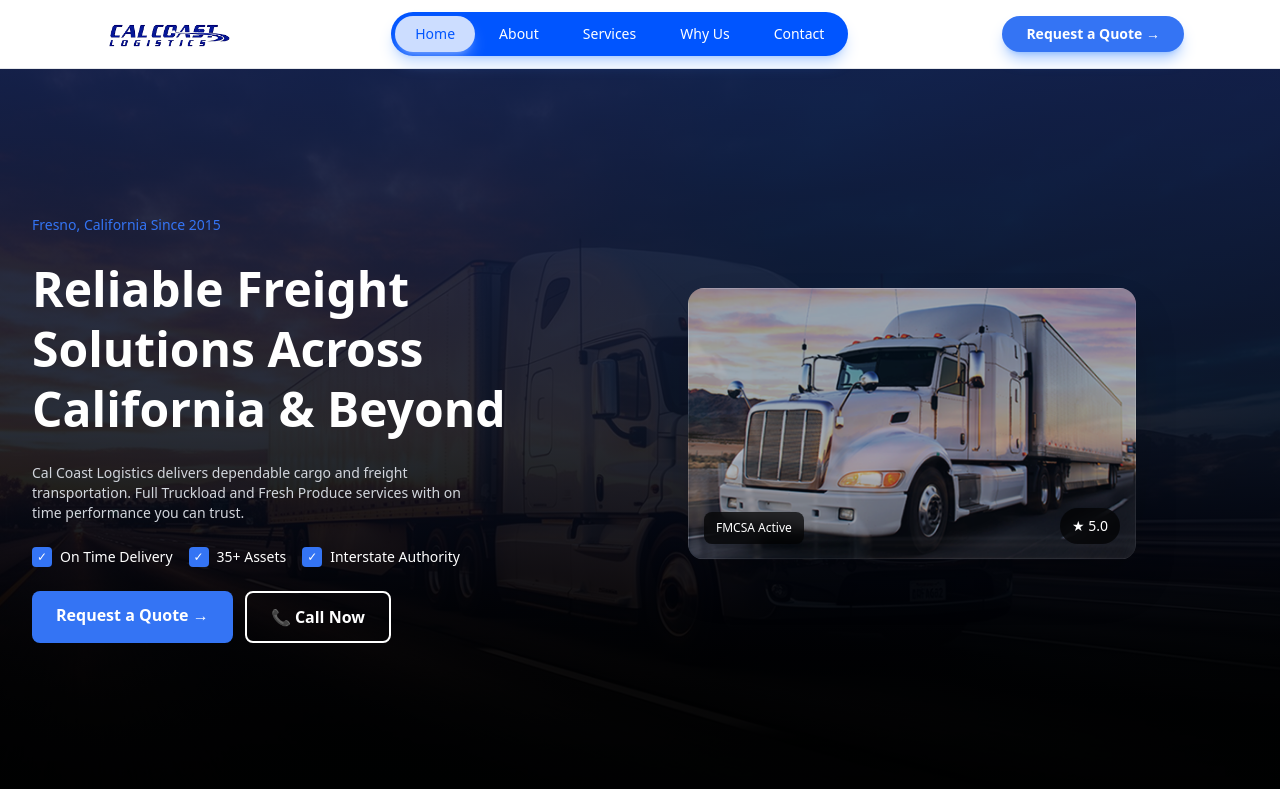
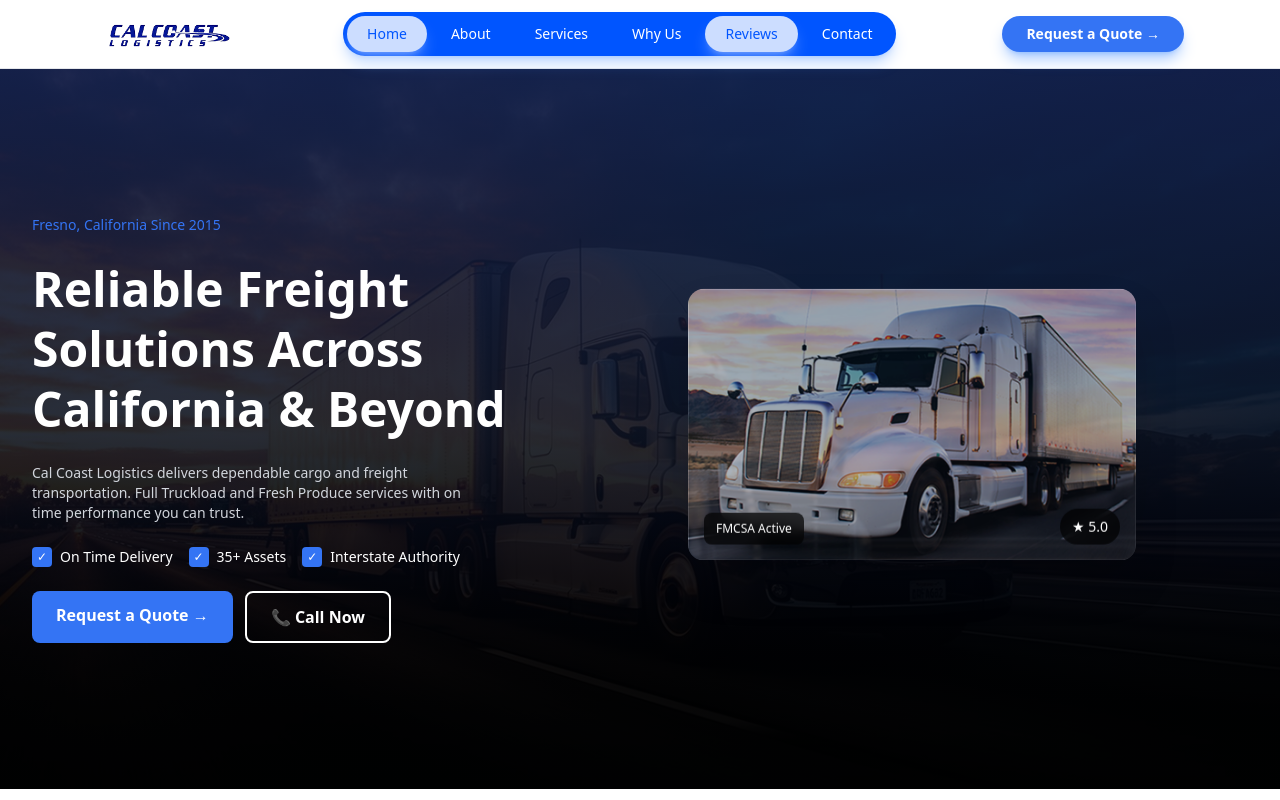
Before and after one commit to MianKashif2534/calcoast, a Next.js app: page / in a window 1280 px wide. Shown: the top 800 px of the page. Built offline with nearby package versions, Linux system fonts and the light colour scheme.

Commit message:
Refactor multiple components to use Link from Next.js for navigation, enhancing user experience. Update button elements to MotionLink for improved animations. Correct footer and navbar links to direct to the reviews section properly.

```diff
--- a/app/(home)/components/FreightServices.tsx
+++ b/app/(home)/components/FreightServices.tsx
@@ -1,11 +1,14 @@
 "use client";
 
 import Image from "next/image";
+import Link from "next/link";
 import { motion } from "framer-motion";
 
 import serviceproduce1 from "@/app/assets/service-produce1.png";
 import serviceproduce2 from "@/app/assets/service-produce2.png";
 import frame749 from "@/app/assets/frame749.png";
+
+const MotionLink = motion.create(Link);
 
 export function FreightServices() {
   return (
@@ -24,8 +27,8 @@
             Freight Services & Capabilities
           </h2>
           <p className="text-gray-600 text-sm">
-            AAuthorized for interstate property transport. Dry Van & Reefer
-            equipped fleet ready for your cargo.
+            Authorized for interstate property transport. Reefer equipped fleet
+            ready for your cargo.
           </p>
         </motion.div>
 
@@ -130,13 +133,14 @@
           viewport={{ once: true }}
           className="flex justify-center mt-8"
         >
-          <motion.button
+          <MotionLink
+            href="/contact"
             whileHover={{ scale: 1.08 }}
             whileTap={{ scale: 0.95 }}
-            className="bg-blue-600 hover:bg-blue-700 text-white px-6 py-3 rounded-md font-medium"
+            className="inline-block rounded-md bg-blue-600 px-6 py-3 font-medium text-white hover:bg-blue-700"
           >
             Get a Freight Quote →
-          </motion.button>
+          </MotionLink>
         </motion.div>
       </div>
     </section>
--- a/app/(home)/components/Hero.tsx
+++ b/app/(home)/components/Hero.tsx
@@ -107,7 +107,7 @@
             <motion.a
               whileHover={{ scale: 1.08 }}
               whileTap={{ scale: 0.95 }}
-              href="#"
+              href="/contact"
               className="bg-[#3474F4] px-6 py-3 rounded-lg text-white font-semibold"
             >
               Request a Quote →
--- a/app/(home)/components/HomeAboutSection.tsx
+++ b/app/(home)/components/HomeAboutSection.tsx
@@ -1,11 +1,14 @@
 "use client";
 
 import Image from "next/image";
+import Link from "next/link";
 import { motion } from "framer-motion";
 
 import mainImage from "@/app/assets/frame779.png";
 import overlayImage from "@/app/assets/frame781.png";
 import mobileImage from "@/app/assets/frame782.png";
+
+const MotionLink = motion.create(Link);
 
 export default function HomeAboutSection() {
   const fadeUp = {
@@ -135,14 +138,15 @@
             reliability and on time performance.
           </motion.p>
 
-          <motion.button
+          <MotionLink
+            href="/services"
             variants={fadeUp}
             whileHover={{ scale: 1.08 }}
             whileTap={{ scale: 0.95 }}
-            className="bg-gradient-to-r from-blue-600 to-blue-400 text-white px-6 lg:px-20 py-2 rounded-lg font-semibold"
+            className="inline-block bg-gradient-to-r from-blue-600 to-blue-400 px-6 py-2 font-semibold text-white lg:px-20 rounded-lg"
           >
             Explore Our Services
-          </motion.button>
+          </MotionLink>
         </motion.div>
       </div>
     </section>
--- a/app/(home)/components/ReviewsSection.tsx
+++ b/app/(home)/components/ReviewsSection.tsx
@@ -4,8 +4,105 @@
 import { motion } from "framer-motion";
 import { FaStar } from "react-icons/fa";
 import reviewImg from "@/app/assets/reviewImg.png";
+import { useEffect, useMemo, useState } from "react";
 
 export function ReviewsSection() {
+  const reviews = useMemo(
+    () => [
+      {
+        ratingText: "5.0 / 5.0 Rating",
+        rating: 5,
+        headline: "Verified Reviews",
+        title: "What Brokers Say",
+        topTags: ["10/10 Timeliness", "10/10 Equipment", "10/10 Communication"],
+        quote:
+          `"Only ran a few loads for us in Nov '23, but they were great. Dedicated to the loads, awesome communication! We look forward to working with them in the future!!"`,
+        smallTags: [
+          "On Time Pickup",
+          "On Time Delivery",
+          "Consistent Tracking",
+          "Strong Dispatcher",
+          "Strong Driver Communication",
+        ],
+        authorTitle: "Verified Broker",
+        authorMeta: "Oregon · February 2024",
+      },
+      {
+        ratingText: "5.0 / 5.0 Rating",
+        rating: 5,
+        headline: "Verified Reviews",
+        title: "What Brokers Say",
+        topTags: ["Perfect Service", "Fast Updates", "No Surprises"],
+        quote:
+          `"Great carrier. On time pickup and delivery, clean paperwork, and quick updates throughout the trip. Would absolutely book again."`,
+        smallTags: ["On Time Delivery", "Clear Communication", "Clean POD", "Proactive Updates", "Reliable ETA"],
+        authorTitle: "Verified Broker",
+        authorMeta: "California · January 2024",
+      },
+      {
+        ratingText: "5.0 / 5.0 Rating",
+        rating: 5,
+        headline: "Verified Reviews",
+        title: "What Brokers Say",
+        topTags: ["10/10 Reliability", "Great Drivers", "Strong Dispatch"],
+        quote:
+          `"Driver was professional and easy to work with. Dispatch responded fast and kept us in the loop. Everything went exactly as planned."`,
+        smallTags: ["Professional Driver", "Consistent Tracking", "Responsive Dispatch", "On Time Pickup", "On Time Delivery"],
+        authorTitle: "Verified Broker",
+        authorMeta: "Texas · March 2024",
+      },
+      {
+        ratingText: "5.0 / 5.0 Rating",
+        rating: 5,
+        headline: "Verified Reviews",
+        title: "What Brokers Say",
+        topTags: ["Safe Equipment", "Road Ready", "Great Communication"],
+        quote:
+          `"Equipment was in excellent condition and the team communicated clearly from start to finish. Smooth process and solid execution."`,
+        smallTags: ["Well Maintained Equipment", "On Time Delivery", "Clear Updates", "Easy Scheduling", "Great Service"],
+        authorTitle: "Verified Broker",
+        authorMeta: "Nevada · December 2023",
+      },
+      {
+        ratingText: "5.0 / 5.0 Rating",
+        rating: 5,
+        headline: "Verified Reviews",
+        title: "What Brokers Say",
+        topTags: ["Quick Turnaround", "Great Tracking", "On Time"],
+        quote:
+          `"Booked last minute and they still delivered on time. Tracking was consistent and communication was excellent. Highly recommend."`,
+        smallTags: ["Last Minute Coverage", "Consistent Tracking", "On Time Pickup", "On Time Delivery", "Fast Response"],
+        authorTitle: "Verified Broker",
+        authorMeta: "Arizona · November 2023",
+      },
+      {
+        ratingText: "5.0 / 5.0 Rating",
+        rating: 5,
+        headline: "Verified Reviews",
+        title: "What Brokers Say",
+        topTags: ["Top Tier Carrier", "Trusted Partner", "5-Star Service"],
+        quote:
+          `"They treat freight like it's their own. Great communication, dependable execution, and always professional. A trusted partner."`,
+        smallTags: ["Trusted Carrier", "Strong Communication", "Professional Team", "Reliable Service", "Great Experience"],
+        authorTitle: "Verified Broker",
+        authorMeta: "Washington · April 2024",
+      },
+    ],
+    []
+  );
+
+  const [activeIndex, setActiveIndex] = useState(0);
+  const [paused, setPaused] = useState(false);
+  const active = reviews[activeIndex];
+
+  useEffect(() => {
+    if (paused) return;
+    const id = window.setInterval(() => {
+      setActiveIndex((prev) => (prev + 1) % reviews.length);
+    }, 5000);
+    return () => window.clearInterval(id);
+  }, [paused, reviews.length]);
+
   const fadeUp = {
     hidden: { opacity: 0, y: 40 },
     show: { opacity: 1, y: 0 },
@@ -19,7 +116,7 @@
   };
 
   return (
-    <section className="py-16 bg-[#F3F6FB]">
+    <section id="reviews" className="bg-[#F3F6FB] py-16">
       <div className="max-w-6xl mx-auto px-4">
         {/* Header */}
         <motion.div
@@ -30,131 +127,167 @@
           viewport={{ once: true }}
           className="text-center mb-12"
         >
-          <p className="text-blue-500 text-sm font-medium">Verified Reviews</p>
+          <p className="text-blue-500 text-sm font-medium">{active.headline}</p>
 
           <h2 className="text-[32px] md:text-[36px] font-semibold text-black mt-1">
-            What Brokers Say
+            {active.title}
           </h2>
         </motion.div>
 
-        {/* Grid */}
-        <div className="grid md:grid-cols-2 gap-6 items-center">
-          {/* Left Image */}
+        <div
+          className="relative"
+          onMouseEnter={() => setPaused(true)}
+          onMouseLeave={() => setPaused(false)}
+        >
           <motion.div
-            initial={{ opacity: 0, scale: 0.95 }}
-            whileInView={{ opacity: 1, scale: 1 }}
-            transition={{ duration: 0.7 }}
-            viewport={{ once: true }}
-            className="relative h-[250px] md:h-[320px] rounded-2xl overflow-hidden group"
+            key={activeIndex}
+            initial={{ opacity: 0, x: 30 }}
+            animate={{ opacity: 1, x: 0 }}
+            exit={{ opacity: 0, x: -30 }}
+            transition={{ duration: 0.45, ease: "easeOut" }}
+            className="grid items-center gap-6 md:grid-cols-2"
+          >
+            <motion.div
+              initial={{ opacity: 0, scale: 0.96 }}
+              animate={{ opacity: 1, scale: 1 }}
+              transition={{ duration: 0.6, ease: "easeOut" }}
+              className="relative h-[250px] overflow-hidden rounded-2xl md:h-[320px] group"
             >
               <Image
                 src={reviewImg}
-              alt="review"
+                alt="Customer review background"
                 fill
                 className="object-cover transition duration-700 group-hover:scale-110"
                 priority
               />
 
-            {/* Overlay */}
-            <div className="absolute inset-0 bg-black/40 flex flex-col justify-end p-6">
-              {/* Stars */}
+              <div className="absolute inset-0 flex flex-col justify-end bg-black/40 p-6">
                 <motion.div
                   variants={container}
                   initial="hidden"
-                whileInView="show"
-                className="flex gap-1 text-yellow-400 mb-2"
+                  animate="show"
+                  className="mb-2 flex gap-1 text-yellow-400"
                 >
-                {[...Array(5)].map((_, i) => (
+                  {[...Array(active.rating)].map((_, i) => (
                     <motion.div key={i} variants={fadeUp}>
                       <FaStar />
                     </motion.div>
                   ))}
                 </motion.div>
 
-              <p className="text-white text-lg font-semibold">
-                5.0 / 5.0 Rating
-              </p>
+                <motion.p
+                  initial={{ opacity: 0, y: 10 }}
+                  animate={{ opacity: 1, y: 0 }}
+                  transition={{ duration: 0.4, delay: 0.1 }}
+                  className="text-lg font-semibold text-white"
+                >
+                  {active.ratingText}
+                </motion.p>
 
-              <p className="text-white/80 text-sm">Verified Broker Reviews</p>
+                <motion.p
+                  initial={{ opacity: 0, y: 10 }}
+                  animate={{ opacity: 1, y: 0 }}
+                  transition={{ duration: 0.4, delay: 0.18 }}
+                  className="text-sm text-white/80"
+                >
+                  Verified Broker Reviews
+                </motion.p>
               </div>
             </motion.div>
 
-          {/* Right Content */}
             <motion.div
-            initial={{ opacity: 0, x: 80 }}
-            whileInView={{ opacity: 1, x: 0 }}
-            transition={{ duration: 0.7 }}
-            viewport={{ once: true }}
-            className="bg-[#0C0E74] text-white p-6 rounded-2xl shadow-lg"
+              initial={{ opacity: 0, x: 40 }}
+              animate={{ opacity: 1, x: 0 }}
+              transition={{ duration: 0.6, ease: "easeOut" }}
+              className="rounded-2xl bg-[#0C0E74] p-6 text-white shadow-lg"
             >
-            {/* Top Tags */}
               <motion.div
                 variants={container}
                 initial="hidden"
-              whileInView="show"
-              className="flex flex-wrap gap-3 mb-5"
+                animate="show"
+                className="mb-5 flex flex-wrap gap-3"
               >
-              {[
-                "10/10 Timeliness",
-                "10/10 Equipment",
-                "10/10 Communication",
-              ].map((tag, i) => (
-                <motion.span key={i} variants={fadeUp} className="tag">
+                {active.topTags.map((tag) => (
+                  <motion.span key={tag} variants={fadeUp} className="tag">
                     {tag}
                   </motion.span>
                 ))}
               </motion.div>
 
-            {/* Review Text */}
               <motion.p
-              variants={fadeUp}
-              initial="hidden"
-              whileInView="show"
-              className="text-[15px] leading-relaxed text-white/90 mb-5"
+                initial={{ opacity: 0, y: 16 }}
+                animate={{ opacity: 1, y: 0 }}
+                transition={{ duration: 0.55, ease: "easeOut" }}
+                className="mb-5 text-[15px] leading-relaxed text-white/90"
               >
-              "Only ran a few loads for us in Nov '23, but they were great.
-              Dedicated to the loads, awesome communication! We look forward to
-              working with them in the future!!"
+                {active.quote}
               </motion.p>
 
-            {/* Small Tags */}
               <motion.div
                 variants={container}
                 initial="hidden"
-              whileInView="show"
-              className="flex flex-wrap gap-2 mb-5"
+                animate="show"
+                className="mb-5 flex flex-wrap gap-2"
               >
-              {[
-                "On Time Pickup",
-                "On Time Delivery",
-                "Consistent Tracking",
-                "Strong Dispatcher",
-                "Strong Driver Communication",
-              ].map((tag, i) => (
-                <motion.span key={i} variants={fadeUp} className="small-tag">
+                {active.smallTags.map((tag) => (
+                  <motion.span key={tag} variants={fadeUp} className="small-tag">
                     {tag}
                   </motion.span>
                 ))}
               </motion.div>
 
-            {/* Footer */}
               <motion.div
-              variants={fadeUp}
-              initial="hidden"
-              whileInView="show"
-              className="flex justify-between items-center border-t border-white/20 pt-4"
+                initial={{ opacity: 0, y: 14 }}
+                animate={{ opacity: 1, y: 0 }}
+                transition={{ duration: 0.5, ease: "easeOut", delay: 0.06 }}
+                className="flex items-center justify-between border-t border-white/20 pt-4"
               >
                 <div>
-                <p className="font-semibold">Verified Broker</p>
-                <p className="text-sm text-white/70">Oregon · February 2024</p>
+                  <p className="font-semibold">{active.authorTitle}</p>
+                  <p className="text-sm text-white/70">{active.authorMeta}</p>
                 </div>
 
                 <div className="flex items-center gap-1 text-yellow-400">
                   <FaStar />
-                <span className="text-white font-medium">5.0</span>
+                  <span className="font-medium text-white">5.0</span>
                 </div>
               </motion.div>
             </motion.div>
+          </motion.div>
+
+          <div className="mt-8 flex items-center justify-center gap-4">
+            <button
+              type="button"
+              aria-label="Previous review"
+              onClick={() =>
+                setActiveIndex((prev) => (prev - 1 + reviews.length) % reviews.length)
+              }
+              className="rounded-full border border-blue-200 bg-white px-4 py-2 text-sm font-medium text-blue-700 shadow-sm transition hover:bg-blue-50"
+            >
+              Prev
+            </button>
+            <div className="flex items-center gap-2">
+              {reviews.map((_, i) => (
+                <button
+                  key={i}
+                  type="button"
+                  aria-label={`Go to review ${i + 1}`}
+                  onClick={() => setActiveIndex(i)}
+                  className={`h-2.5 w-2.5 rounded-full transition ${
+                    i === activeIndex ? "bg-blue-600" : "bg-blue-200 hover:bg-blue-300"
+                  }`}
+                />
+              ))}
+            </div>
+            <button
+              type="button"
+              aria-label="Next review"
+              onClick={() => setActiveIndex((prev) => (prev + 1) % reviews.length)}
+              className="rounded-full border border-blue-200 bg-white px-4 py-2 text-sm font-medium text-blue-700 shadow-sm transition hover:bg-blue-50"
+            >
+              Next
+            </button>
+          </div>
         </div>
       </div>
     </section>
--- a/app/components/Footer.tsx
+++ b/app/components/Footer.tsx
@@ -164,7 +164,7 @@
   { label: "About", href: "/about" },
   { label: "Services", href: "/services" },
   { label: "Why Us", href: "/why-us" },
-  { label: "Reviews", href: "#reviews" },
+  { label: "Reviews", href: "/#reviews" },
   { label: "Contact", href: "/contact" },
 ];
 
--- a/app/components/Navbar.tsx
+++ b/app/components/Navbar.tsx
@@ -12,6 +12,7 @@
   { label: "About", href: "/about" },
   { label: "Services", href: "/services" },
   { label: "Why Us", href: "/why-us" },
+  { label: "Reviews", href: "/#reviews" },
   { label: "Contact", href: "/contact" },
 ];
 
@@ -85,6 +86,13 @@
             </a>
             <a
               className="rounded-full bg-[#0055FF] px-4 py-2 text-sm font-medium text-white"
+              href="/#reviews"
+              onClick={() => setMenuOpen(false)}
+            >
+              Reviews
+            </a>
+            <a
+              className="rounded-full bg-[#0055FF] px-4 py-2 text-sm font-medium text-white"
               href="/contact"
               onClick={() => setMenuOpen(false)}
             >
@@ -126,7 +134,10 @@
         <nav className="hidden flex-1 justify-center md:flex">
           <div className="flex items-center gap-1 rounded-full bg-[#0055FF] p-1 shadow-lg shadow-blue-500/30">
             {navLinks.map(({ label, href }) => {
-              const isActive = pathname === href;
+              const isActive =
+                href === "/#reviews"
+                  ? pathname === "/"
+                  : pathname === href;
               return (
                 <a
                   key={href}
--- a/app/services/components/ServicesSection.tsx
+++ b/app/services/components/ServicesSection.tsx
@@ -1,6 +1,7 @@
 "use client";
 
 import Image from "next/image";
+import Link from "next/link";
 import { motion } from "framer-motion";
 import img1 from "@/app/assets/frame749.png";
 import img2 from "@/app/assets/service-produce1.png";
@@ -73,15 +74,18 @@
               </p>
 
               <ul className="mt-4 space-y-2 text-sm">
-                <li>✓ Dry van and flatbed options available</li>
+                <li>✓ Full truckload capacity for long haul routes</li>
                 <li>✓ Direct point to point delivery</li>
                 <li>✓ Real time tracking and updates</li>
                 <li>✓ Flexible scheduling to meet your deadlines</li>
               </ul>
 
-              <button className="mt-5 w-fit rounded-lg bg-blue-600 px-5 py-2 text-sm font-medium hover:bg-blue-700 transition">
+              <Link
+                href="/contact"
+                className="mt-5 inline-flex w-fit rounded-lg bg-blue-600 px-5 py-2 text-sm font-medium transition hover:bg-blue-700"
+              >
                 Get a Quote →
-              </button>
+              </Link>
             </motion.div>
           </motion.div>
 
@@ -125,9 +129,12 @@
                 <li>✓ Compliance with food safety standards</li>
               </ul>
 
-              <button className="mt-5 w-fit rounded-lg bg-blue-600 px-5 py-2 text-sm font-medium hover:bg-blue-700 transition">
+              <Link
+                href="/contact"
+                className="mt-5 inline-flex w-fit rounded-lg bg-blue-600 px-5 py-2 text-sm font-medium transition hover:bg-blue-700"
+              >
                 Get a Quote →
-              </button>
+              </Link>
             </motion.div>
           </motion.div>
 
@@ -165,9 +172,12 @@
                 <li>✓ Ideal for high volume shipments</li>
               </ul>
 
-              <button className="mt-5 w-fit rounded-lg bg-blue-600 px-5 py-2 text-sm font-medium hover:bg-blue-700 transition">
+              <Link
+                href="/contact"
+                className="mt-5 inline-flex w-fit rounded-lg bg-blue-600 px-5 py-2 text-sm font-medium transition hover:bg-blue-700"
+              >
                 Get a Quote →
-              </button>
+              </Link>
             </motion.div>
 
             <Image
```
Lines whose indentation alone changed are shown as unchanged.
